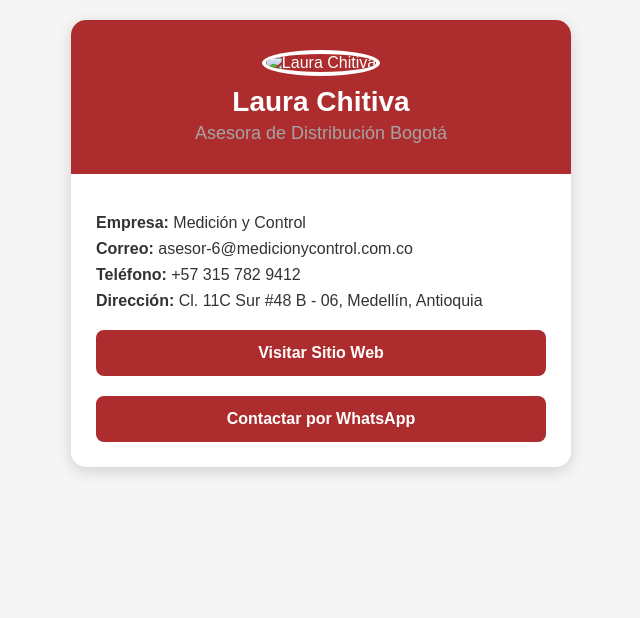
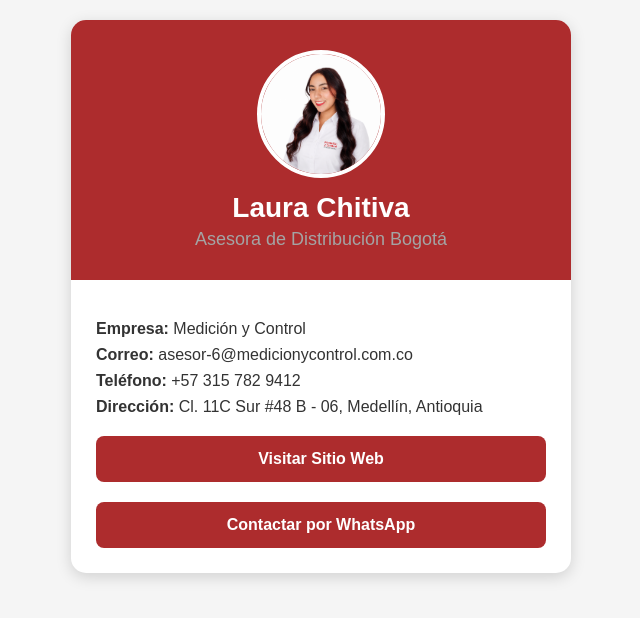
Before and after one commit to Lauchi02/laura-chitiva, a plain HTML site: page index.html in a window 1280 px wide. Shown: the whole page, without its empty margins (319-959 px from the left). Drawn offline with Linux system fonts and the light colour scheme.

Commit message:
index.html

```diff
--- a/index.html
+++ b/index.html
@@ -85,7 +85,7 @@
 <div class="card">
 
     <div class="header">
-        <img src="foto.jpg" alt="Laura Chitiva" class="photo">
+        <img src="foto.png" alt="Laura Chitiva" class="photo">
         <h1>Laura Chitiva</h1>
         <h2>Asesora de Distribución Bogotá</h2>
     </div>
```
